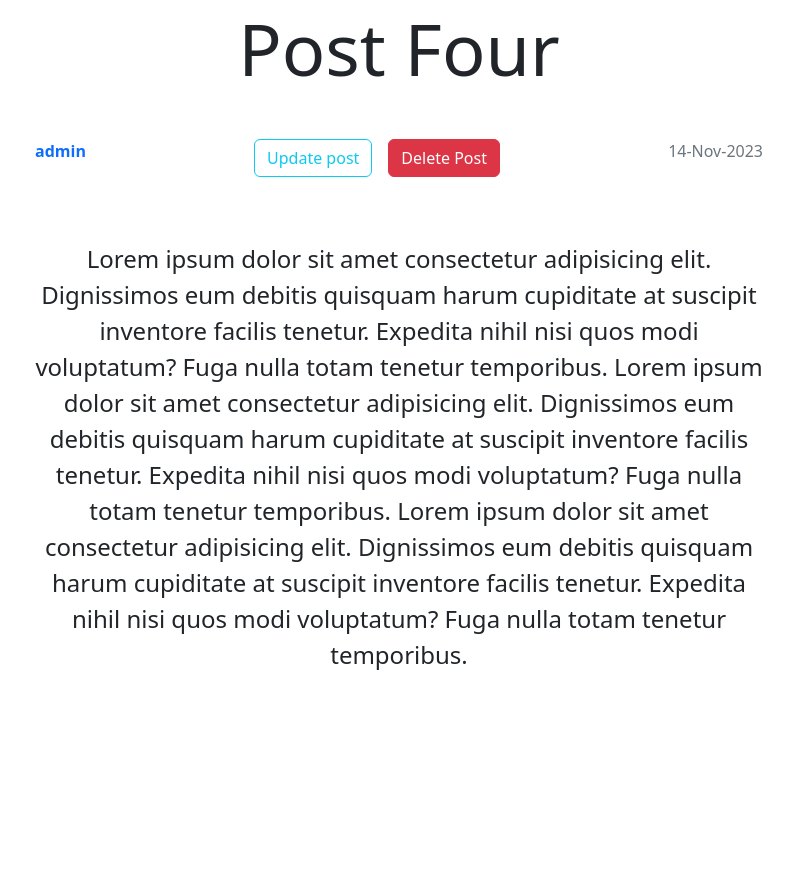
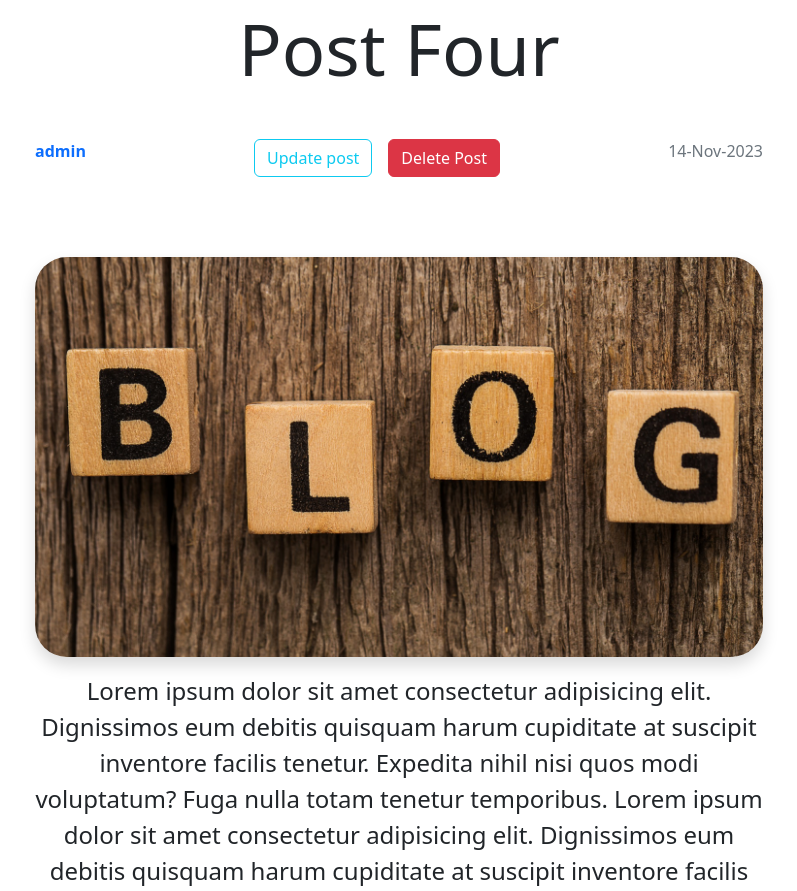
Before and after one commit to ndmichael/flask_blog, a Flask app: page /post/4 in a window 1280 px wide. Shown: the part 103-994 px from the top of the page, without its empty margins (241-1038 px from the left). Before the commit the page ends 773 px from the top, so only its background shows below. Run offline with Flask 3, Linux system fonts and the light colour scheme; a user stored in the database is signed in.

Commit message:
add image in post details

```diff
--- a/fblog/templates/post_details.html
+++ b/fblog/templates/post_details.html
@@ -42,6 +42,9 @@
                     {% endif %}
                     <p class="text-muted">{{post.date_posted.strftime('%d-%b-%Y')}}</p>
                 </div>
+                <div class="my-3">
+                    <img class=" img-fluid shadow w-100 rounded-5" src="/static/images/{{post.image}}" alt="" style="height: 400px; object-fit: cover;">
+                </div>
                 <div>
                     <p class="fs-4">
                         {{post.content}}
```
